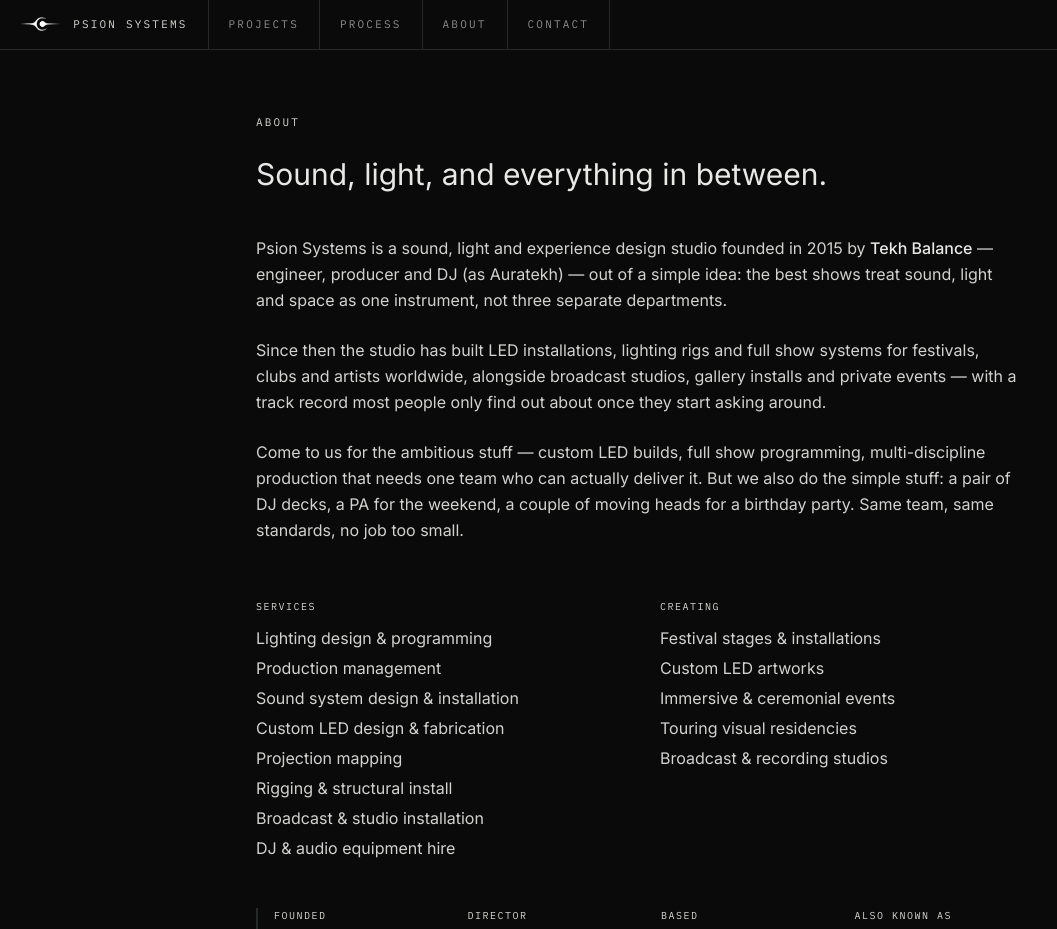
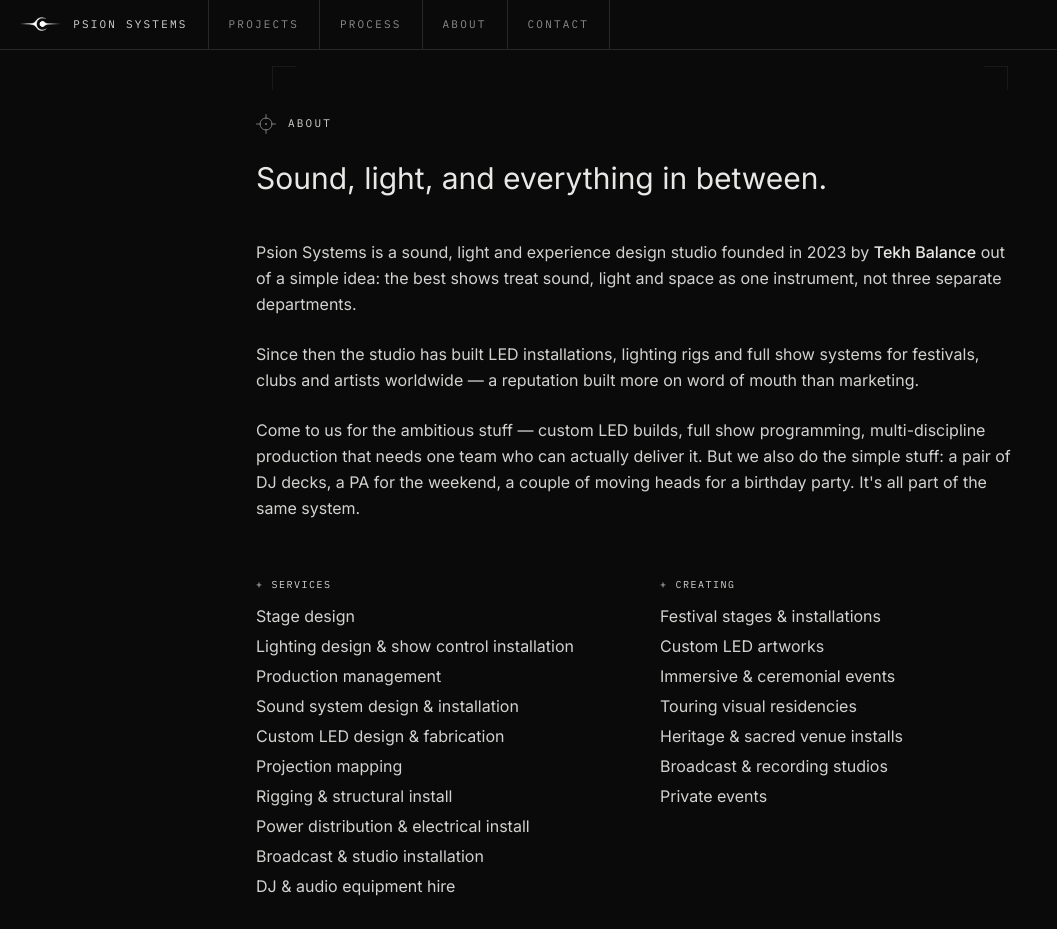
Before and after one commit to viatekh/psion-site, a Next.js app: page /about in a window 1280 px wide. Shown: the top 929 px of the page, without its empty margins (0-1057 px from the left). Built offline with nearby package versions, Linux system fonts and the light colour scheme.

Commit message:
Update About page: founded 2023, remove Auratekh DJ mention, rewrite intro copy, expand Services/Creating lists, add decorative motifs

```diff
--- a/src/app/about/page.tsx
+++ b/src/app/about/page.tsx
@@ -2,10 +2,11 @@ import type { Metadata } from "next";
 import Link from "next/link";
 import { TopNav } from "@/components/TopNav";
 import { projects } from "@/data/projects";
+import { CornerBrackets, Crosshair } from "@/components/Decoration";
 
 export const metadata: Metadata = {
   title: "About",
-  description: "Sound, light and experience design studio founded in 2015 by Tekh Balance.",
+  description: "Sound, light and experience design studio founded in 2023 by Tekh Balance.",
 };
 
 const clients = [
@@ -26,12 +27,14 @@ const clients = [
 ];
 
 const services = [
-  "Lighting design & programming",
+  "Stage design",
+  "Lighting design & show control installation",
   "Production management",
   "Sound system design & installation",
   "Custom LED design & fabrication",
   "Projection mapping",
   "Rigging & structural install",
+  "Power distribution & electrical install",
   "Broadcast & studio installation",
   "DJ & audio equipment hire",
 ];
@@ -41,7 +44,9 @@ const creating = [
   "Custom LED artworks",
   "Immersive & ceremonial events",
   "Touring visual residencies",
+  "Heritage & sacred venue installs",
   "Broadcast & recording studios",
+  "Private events",
 ];
 
 const badges = [
@@ -57,8 +62,13 @@ export default function AboutPage() {
   return (
     <div className="flex min-h-screen flex-col">
       <TopNav />
-      <main className="mx-auto max-w-3xl px-6 py-16 lg:px-0">
-        <h1 className="font-mono text-[11px] uppercase tracking-[0.2em] text-accent">About</h1>
+      <main className="relative mx-auto max-w-3xl px-6 py-16 lg:px-0">
+        <CornerBrackets />
+
+        <div className="flex items-center gap-3">
+          <Crosshair className="h-5 w-5 text-accent" />
+          <h1 className="font-mono text-[11px] uppercase tracking-[0.2em] text-accent">About</h1>
+        </div>
 
         <p className="mt-6 text-3xl leading-snug text-foreground">
           Sound, light, and everything in between.
@@ -66,29 +76,29 @@ export default function AboutPage() {
 
         <div className="mt-10 space-y-6 text-base leading-relaxed text-foreground/90">
           <p>
-            Psion Systems is a sound, light and experience design studio founded in 2015 by{" "}
-            <strong className="font-medium text-foreground">Tekh Balance</strong> — engineer,
-            producer and DJ (as Auratekh) — out of a simple idea:
-            the best shows treat sound, light and space as one instrument, not three separate
-            departments.
+            Psion Systems is a sound, light and experience design studio founded in 2023 by{" "}
+            <strong className="font-medium text-foreground">Tekh Balance</strong> out of a simple
+            idea: the best shows treat sound, light and space as one instrument, not three
+            separate departments.
           </p>
           <p>
             Since then the studio has built LED installations, lighting rigs and full show
-            systems for festivals, clubs and artists worldwide, alongside broadcast studios,
-            gallery installs and private events — with a track record most people only find out
-            about once they start asking around.
+            systems for festivals, clubs and artists worldwide — a reputation built more on word
+            of mouth than marketing.
           </p>
           <p>
             Come to us for the ambitious stuff — custom LED builds, full show programming,
             multi-discipline production that needs one team who can actually deliver it. But we
-            also do the simple stuff: a pair of DJ decks, a PA for the weekend, a couple of
-            moving heads for a birthday party. Same team, same standards, no job too small.
+            also do the simple stuff: a pair of DJ decks, a PA for the weekend, a couple of moving
+            heads for a birthday party. It&apos;s all part of the same system.
           </p>
         </div>
 
         <div className="mt-14 grid grid-cols-1 gap-10 sm:grid-cols-2">
           <div>
-            <p className="font-mono text-[10px] uppercase tracking-[0.15em] text-accent">Services</p>
+            <p className="flex items-center gap-2 font-mono text-[10px] uppercase tracking-[0.15em] text-accent">
+              <span aria-hidden>+</span> Services
+            </p>
             <ul className="mt-3 space-y-1.5">
               {services.map((s) => (
                 <li key={s} className="text-base text-foreground/90">
@@ -98,7 +108,9 @@ export default function AboutPage() {
             </ul>
           </div>
           <div>
-            <p className="font-mono text-[10px] uppercase tracking-[0.15em] text-accent">Creating</p>
+            <p className="flex items-center gap-2 font-mono text-[10px] uppercase tracking-[0.15em] text-accent">
+              <span aria-hidden>+</span> Creating
+            </p>
             <ul className="mt-3 space-y-1.5">
               {creating.map((c) => (
                 <li key={c} className="text-base text-foreground/90">
@@ -109,10 +121,10 @@ export default function AboutPage() {
           </div>
         </div>
 
-        <dl className="mt-12 grid grid-cols-2 gap-6 border-l-2 border-line pl-4 sm:grid-cols-4">
+        <dl className="mt-12 grid grid-cols-2 gap-6 border-l-2 border-line pl-4 sm:grid-cols-3">
           <div>
             <dt className="font-mono text-[10px] uppercase tracking-[0.15em] text-accent">Founded</dt>
-            <dd className="mt-1 text-foreground">2015</dd>
+            <dd className="mt-1 text-foreground">2023</dd>
           </div>
           <div>
             <dt className="font-mono text-[10px] uppercase tracking-[0.15em] text-accent">Director</dt>
@@ -121,10 +133,6 @@ export default function AboutPage() {
           <div>
             <dt className="font-mono text-[10px] uppercase tracking-[0.15em] text-accent">Based</dt>
             <dd className="mt-1 text-foreground">London, UK</dd>
-          </div>
-          <div>
-            <dt className="font-mono text-[10px] uppercase tracking-[0.15em] text-accent">Also known as</dt>
-            <dd className="mt-1 text-foreground">Auratekh (DJ)</dd>
           </div>
         </dl>
 
```
